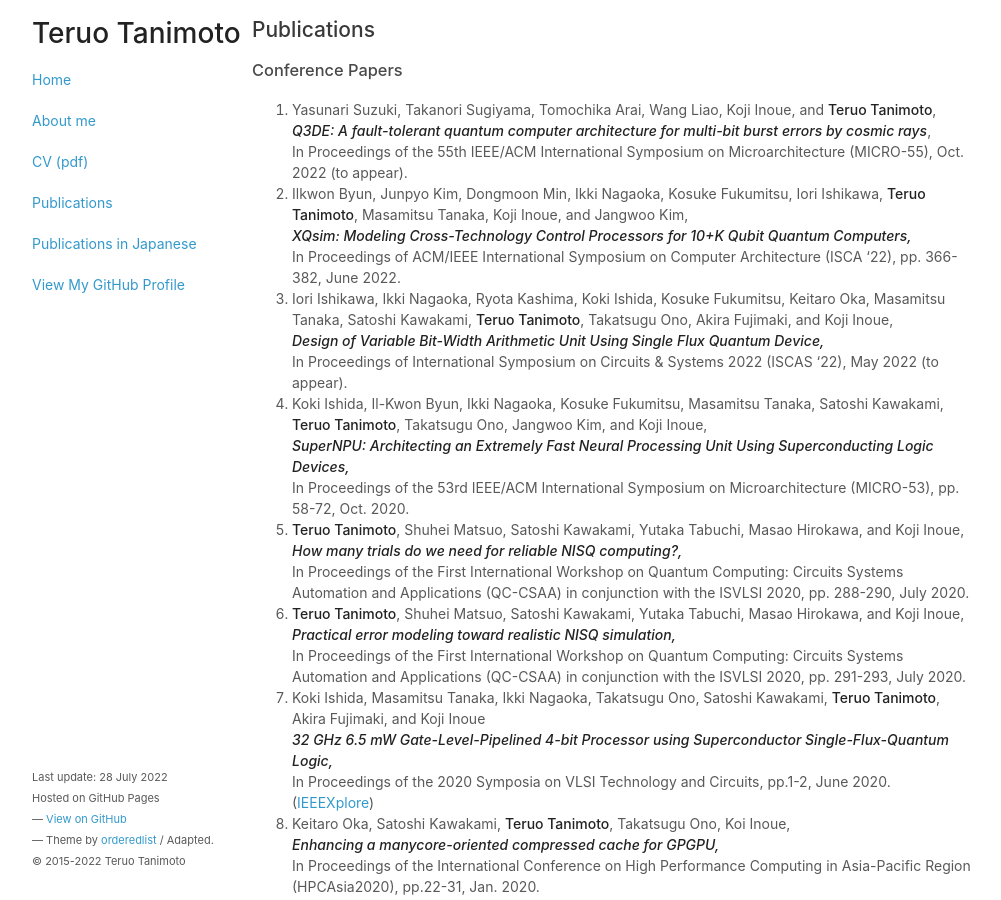
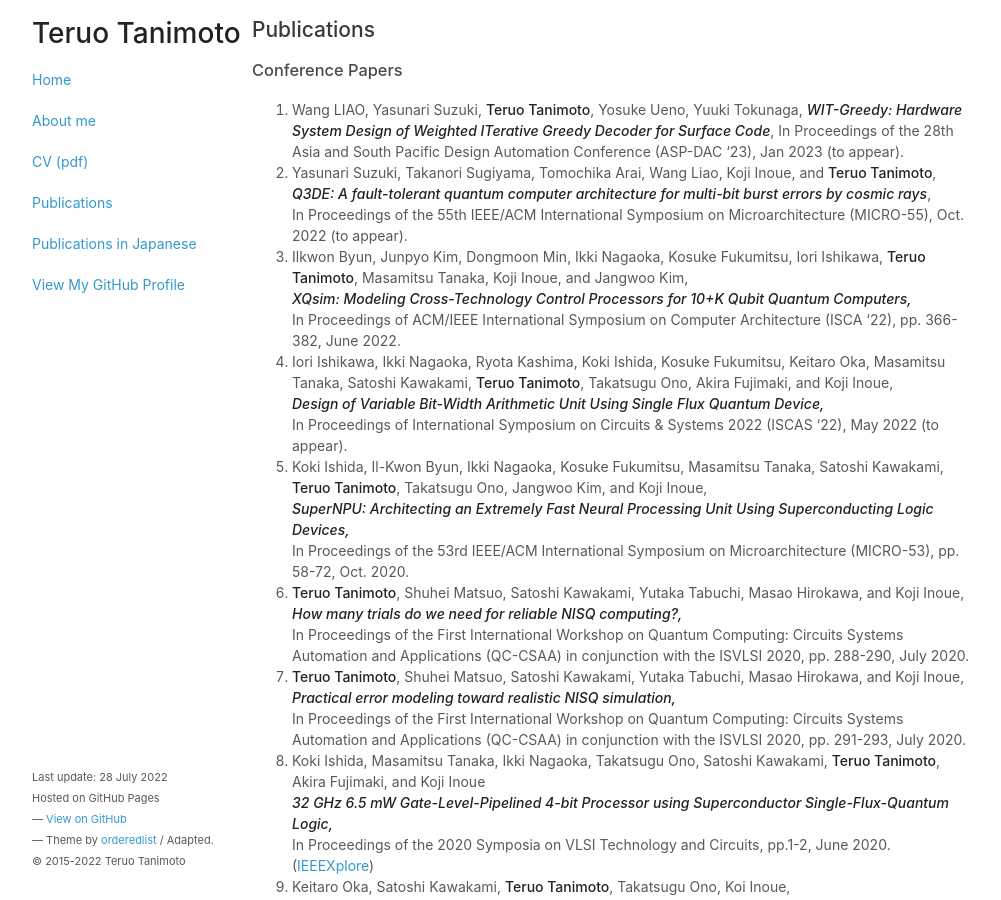
Before and after one commit to teruo41/teruo41.github.io, a Jekyll site: the page built from pubse.md, in a window 1280 px wide and 900 px high. Shown: the whole window, without its empty margins (138-1139 px from the left). Built offline with Jekyll 4.4.1, drawn with Linux system fonts in a browser that asks for light colours.

Commit message:
Update pubse.md

```diff
--- a/pubse.md
+++ b/pubse.md
@@ -6,6 +6,10 @@ title: Publications
 ## Publications
 
 ### Conference Papers
+
+0. Wang LIAO, Yasunari Suzuki, __Teruo Tanimoto__, Yosuke Ueno, Yuuki Tokunaga,
+   ***WIT-Greedy: Hardware System Design of Weighted ITerative Greedy Decoder for Surface Code***,
+   In Proceedings of the 28th Asia and South Pacific Design Automation Conference (ASP-DAC '23), Jan 2023 (to appear).
 
 0. Yasunari Suzuki, Takanori Sugiyama, Tomochika Arai, Wang Liao, Koji Inoue, and __Teruo Tanimoto__,
    ***Q3DE: A fault-tolerant quantum computer architecture for multi-bit burst errors by cosmic rays***,
```
